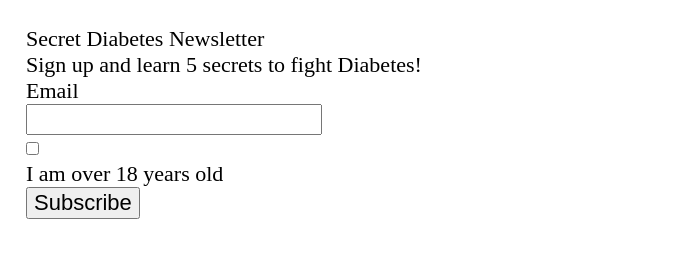
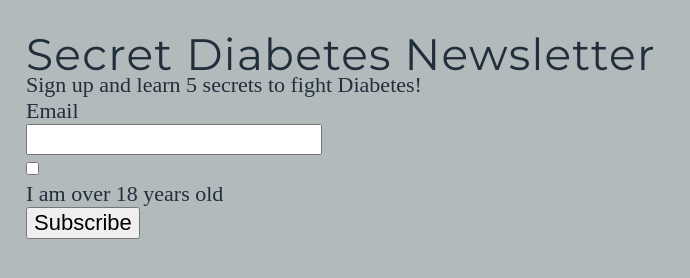
Before and after one commit to tuantran-itmd362/Lab3, a plain HTML site: page index.html in a window 1280 px wide. Shown: the whole page, without its empty margins (0-690 px from the left). Drawn offline with nearby package versions, Linux system fonts and the light colour scheme.

Commit message:
finished base styles for body and h1

```diff
--- a/css/screen.css
+++ b/css/screen.css
@@ -198,6 +198,22 @@ html {
   text-rendering: optimizeLegibility;
 }
 
+body{
+  background-color: #B2BABB;
+  color: #212F3C;
+}
+
+h1{
+  font-size: 2em;
+  font-family: 'Montserrat', Arial, sans-serif;
+  padding-top: 15px;
+  padding-bottom: 5px;
+  letter-spacing: 1.25px;
+}
+
+p{
+
+}
 label {
   display: block;
 }
--- a/index.html
+++ b/index.html
@@ -5,6 +5,7 @@
   <meta charset="utf-8" />
   <meta name="viewport" />
   <link rel="stylesheet" media="screen" href="css/screen.css" />
+  <link href="https://fonts.googleapis.com/css?family=Montserrat&display=swap" rel="stylesheet">
 </head>
 <body>
 <main id="content">
```
